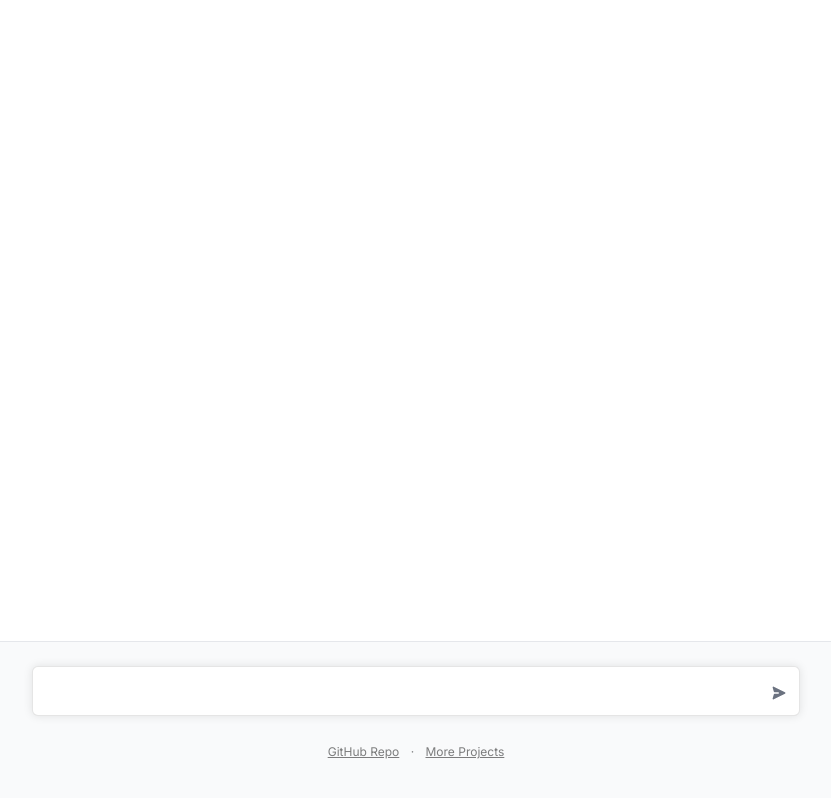
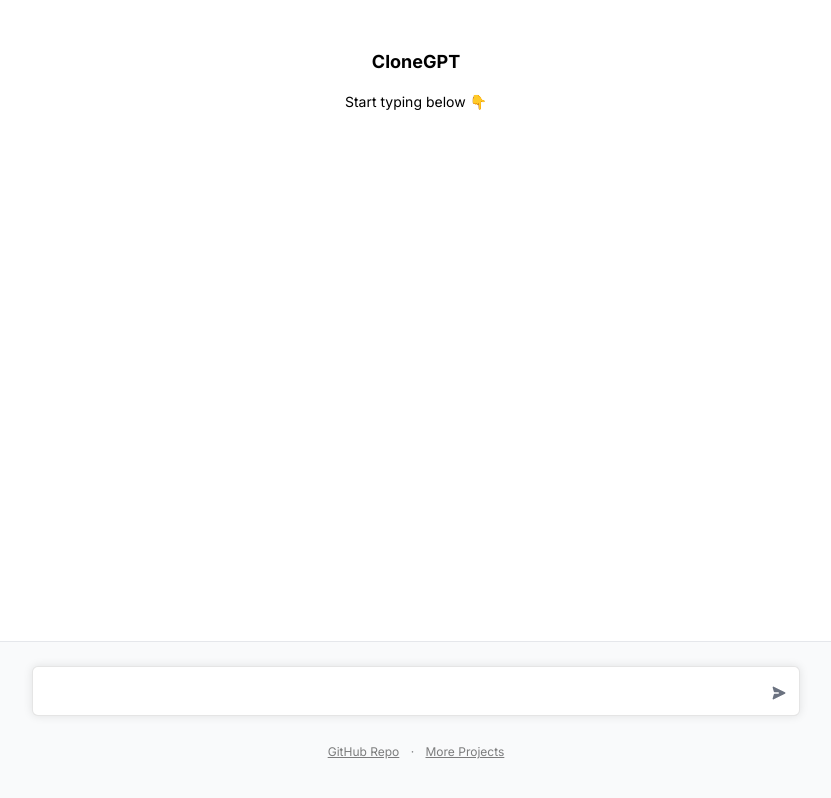
Before and after one commit to dan-kwiat/chat-gpt-clone, a Next.js app: page / in a window 1280 px wide. Shown: the whole page, without its empty margins (224-1055 px from the left). Built offline with nearby package versions, Linux system fonts and the light colour scheme.

Commit message:
feat(ui): add prompt when conversation is empty

```diff
--- a/pages/index.tsx
+++ b/pages/index.tsx
@@ -181,13 +181,6 @@ export default function Page() {
 
   return (
     <div className={inter.className}>
-      {/* <div className="border-b">
-        <div className="md:max-w-2xl lg:max-w-2xl xl:max-w-3xl mx-auto">
-          <h1 className="dark:text-white text-lg font-bold py-4">
-            ChatGPT Clone
-          </h1>
-        </div>
-      </div> */}
       <Head>
         <link rel="icon" href="/favicon.ico" />
         <meta name="viewport" content="width=device-width, initial-scale=1" />
@@ -197,12 +190,19 @@ export default function Page() {
         <meta name="og:url" content="https://clone-gpt.vercel.app/" />
       </Head>
       <main className="relative w-full flex flex-col items-center text-sm overflow-hidden pb-24 md:pb-40">
-        {conversation.history.map((x, i) =>
-          x.speaker === "human" ? (
-            <MessageHuman key={i} message={x.text} />
-          ) : (
-            <MessageBot key={i} message={x.text} />
+        {conversation.history.length > 0 ? (
+          conversation.history.map((x, i) =>
+            x.speaker === "human" ? (
+              <MessageHuman key={i} message={x.text} />
+            ) : (
+              <MessageBot key={i} message={x.text} />
+            )
           )
+        ) : (
+          <div className="px-3 py-12 text-center dark:text-white">
+            <h1 className="text-lg font-bold">CloneGPT</h1>
+            <p className="mt-4">Start typing below 👇</p>
+          </div>
         )}
         <MessageBot ref={answerNode} message="" hidden={!streaming} />
       </main>
```
